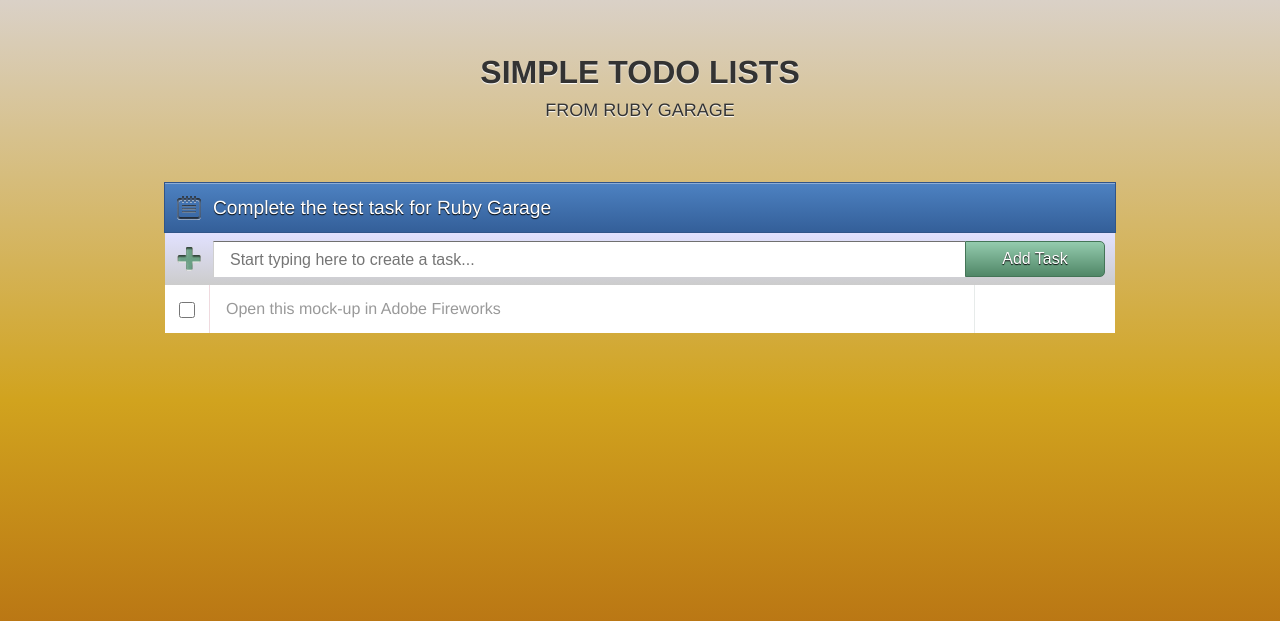
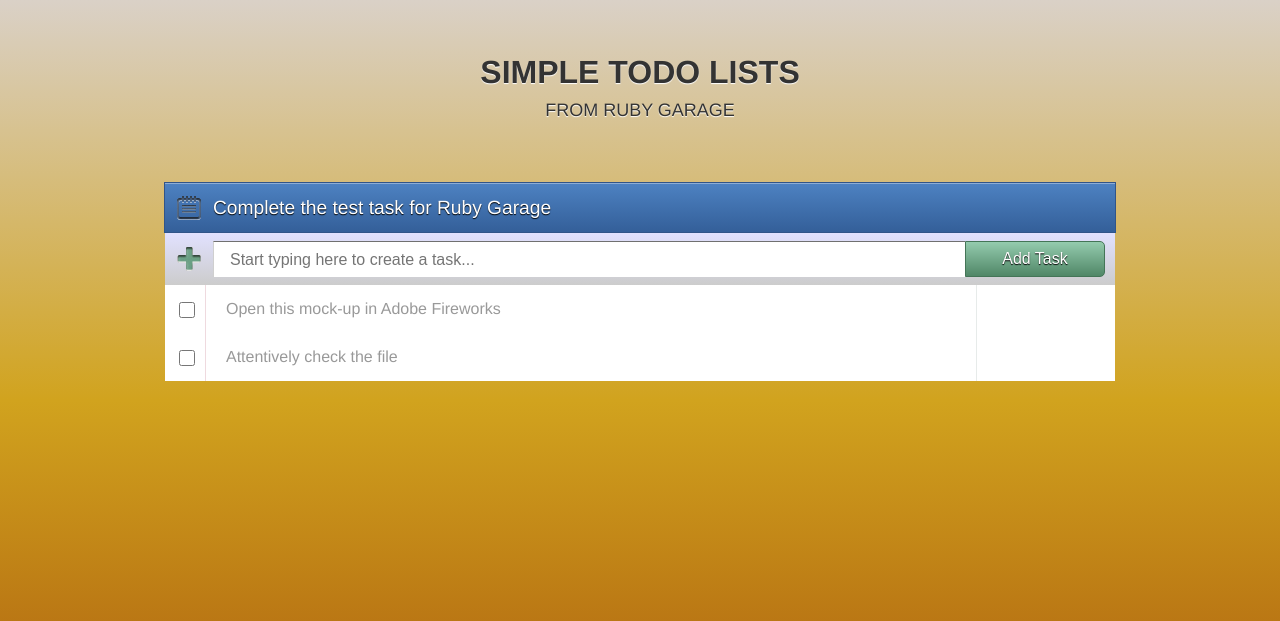
Before and after one commit to oradyvan/rg_test_task, a PHP site: page / in a window 1280 px wide. Shown: the top 621 px of the page. Run offline with PHP 8.4, Linux system fonts and the light colour scheme.

Commit message:
Add second line to tasks list. Figure out row breaks on first columns of task row.

```diff
--- a/css/main.css
+++ b/css/main.css
@@ -22,10 +22,6 @@
 .container .sub_header {
 	font-size: large;
 	margin-top: -10px;
-}
-
-.invisible {
-	display: none;
 }
 
 .highlighted {
@@ -60,7 +56,7 @@
 .project_name {
 	color: white;
 	text-shadow: 0px 1px 1px black;
-	margin-left: 8px;
+	padding-left: 8px;
 }
 
 .add_task_panel {
@@ -120,11 +116,9 @@
 }
 
 .task_name {
-	margin-left: 4px;
-	width: 748px;
 	color: rgb(153,153,153);
 	font-size: medium;
-	padding-left: 16px;
+	padding-left: 20px;
 	border-left: 1px solid rgb(239,218,223);
 	border-right: 1px solid rgb(231,235,234);
 }
@@ -141,5 +135,4 @@
 
 .task_actions {
 	color: rgb(204,204,204);
-	margin-left: 20px;
 }
--- a/index.html
+++ b/index.html
@@ -39,7 +39,7 @@
 		<div class="span-20 project_name">
 			Complete the test task for Ruby Garage
 		</div>
-		<div class="span-2 last project_actions invisible">
+		<div class="span-2 last project_actions hide">
 			<img src="images/edit.png"/>
 			|
 			<img src="images/delete.png"/>
@@ -65,13 +65,26 @@
 <!-- A list of tasks in the project -->
 <div class="container tasks_list">
 	<div class="task1 highlighted" onmouseover="onTaskMouseOver(1)" onmouseout="onTaskMouseOut(1)">
-		<div class="span-1">
+		<div class="span-1 clear">
 			<input class="checkbox" type="checkbox" value="false"/>
 		</div>
 		<div class="span-19 task_name">
 			Open this mock-up in Adobe Fireworks
 		</div>
-		<div class="span-3 last task_actions invisible">
+		<div class="span-3 last task_actions hide">
+			<button class="task_button"><img src="images/updown.png"/></button>|<button class="task_button"><img src="images/edittask.png"/></button>|<button class="task_button"><img src="images/deletetask.png"/></button>
+		</div>
+	</div>
+
+<!-- Second line -->
+	<div class="task2" onmouseover="onTaskMouseOver(2)" onmouseout="onTaskMouseOut(2)">
+		<div class="span-1 clear">
+			<input class="checkbox" type="checkbox" value="false"/>
+		</div>
+		<div class="span-19 task_name">
+			Attentively check the file
+		</div>
+		<div class="span-3 last task_actions hide">
 			<button class="task_button"><img src="images/updown.png"/></button>|<button class="task_button"><img src="images/edittask.png"/></button>|<button class="task_button"><img src="images/deletetask.png"/></button>
 		</div>
 	</div>
--- a/scripts/main.js
+++ b/scripts/main.js
@@ -51,22 +51,22 @@
 
 function onProjectHeaderMouseOver() {
 	var group = document.querySelector(".project_actions");
-	removeClass(group, "invisible");
+	removeClass(group, "hide");
 }
 
 function onProjectHeaderMouseOut() {
 	var group = document.querySelector(".project_actions");
-	addClass(group, "invisible");
+	addClass(group, "hide");
 }
 
 function onTaskMouseOver(taskNumber) {
 	var taskSelector = ".task" + taskNumber + " .task_actions";
 	var group = document.querySelector(taskSelector);
-	removeClass(group, "invisible");
+	removeClass(group, "hide");
 }
 
 function onTaskMouseOut(taskNumber) {
 	var taskSelector = ".task" + taskNumber + " .task_actions";
 	var group = document.querySelector(taskSelector);
-	addClass(group, "invisible");
+	addClass(group, "hide");
 }
```
